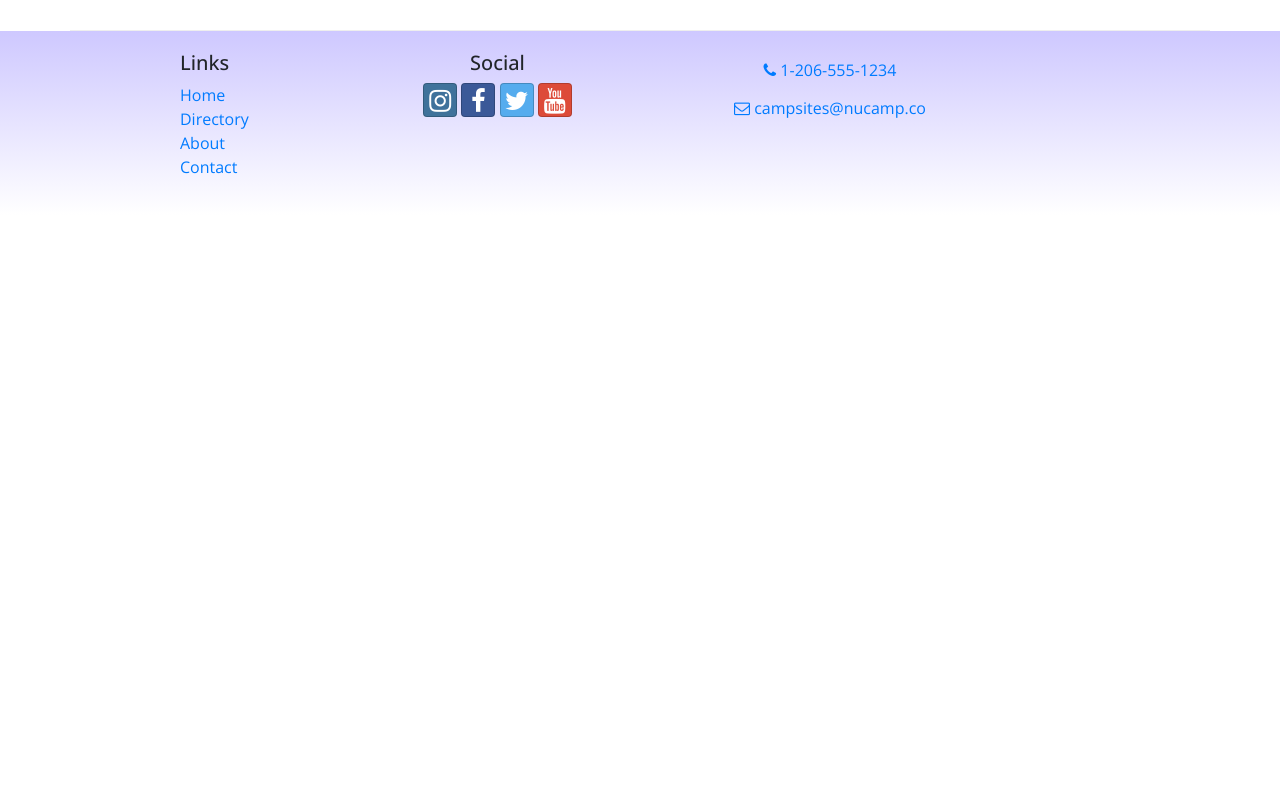
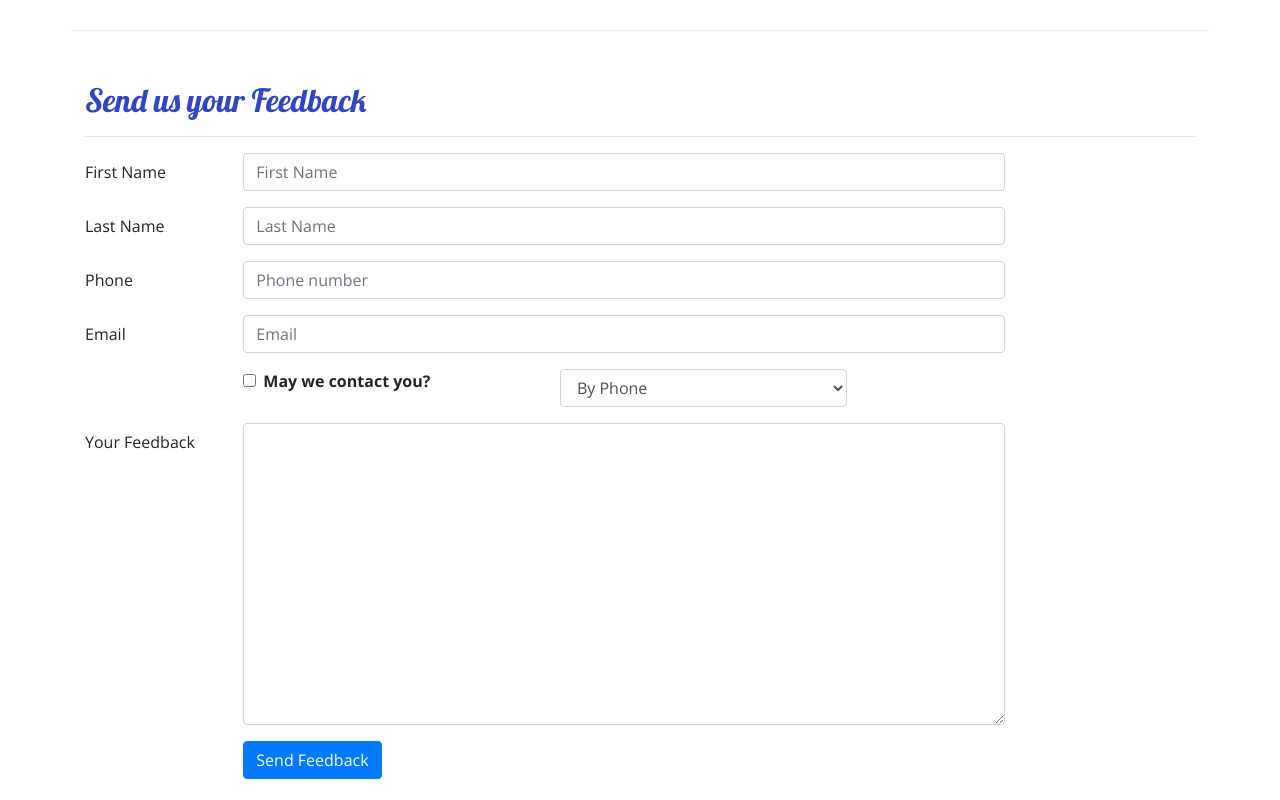
Before and after one commit to chukwunma/React-Apps, a React (Create React App) app: page /contactus in a window 1280 px wide. Shown: the part 520-1320 px from the top of the page. Before the commit the page ends 800 px from the top, so only its background shows below. Built offline with nearby package versions, Linux system fonts and the light colour scheme.

Commit message:
Controlled Forms

```diff
--- /dev/null
+++ b/src/components/AboutComponent.js
@@ -0,0 +1,99 @@
+
+
+import React from 'react';
+import { Breadcrumb, BreadcrumbItem, Card, CardBody, CardHeader, Media } from 'reactstrap';
+import { Link } from 'react-router-dom';
+
+// RenderPartner Component
+function RenderPartner ({partner}) {
+    if (partner) {
+        return (
+<React.Fragment>
+    <Media object src = {partner.image} alt = {partner.name} width = "150" />
+    <Media body className ="ml-5 mb-4">
+<Media heading >{partner.name}</Media>
+{partner.description}
+    </Media>
+</React.Fragment>
+        );
+    }
+    return (
+<div>
+
+</div>
+    );
+}
+
+function About(props) {
+
+    const partners = props.partners.map(partner => {
+        return (
+            <Media tag="li" key={partner.id}>
+                <RenderPartner partner={partner} />
+            </Media>
+        );
+    });
+
+    return (
+        <div className="container">
+            <div className="row">
+                <div className="col">
+                    <Breadcrumb>
+                        <BreadcrumbItem><Link to="/home">Home</Link></BreadcrumbItem>
+                        <BreadcrumbItem active>About Us</BreadcrumbItem>
+                    </Breadcrumb>
+                    <h2>About Us</h2>
+                    <hr />
+                </div>
+            </div>
+            <div className="row row-content">
+                <div className="col-sm-6">
+                    <h3>Our Mission</h3>
+                    <p>We present a curated database of the best campsites in the vast woods and backcountry of the World Wide Web Wilderness. We increase access to adventure for the public while promoting safe and respectful use of resources. The expert wilderness trekkers on our staff personally verify each campsite to make sure that they are up to our standards. We also present a platform for campers to share reviews on campsites they have visited with each other.</p>
+                </div>
+                <div className="col-sm-6">
+                    <Card>
+                        <CardHeader className="bg-primary text-white"><h3>Facts At a Glance</h3></CardHeader>
+                        <CardBody>
+                            <dl className="row">
+                                <dt className="col-6">Founded</dt>
+                                <dd className="col-6">February 3, 2016</dd>
+                                <dt className="col-6">No. of Campsites in 2019</dt>
+                                <dd className="col-6">563</dd>
+                                <dt className="col-6">No. of Reviews in 2019</dt>
+                                <dd className="col-6">4388</dd>
+                                <dt className="col-6">Employees</dt>
+                                <dd className="col-6">42</dd>
+                            </dl>
+                        </CardBody>
+                    </Card>
+                </div>
+                <div className="col">
+                    <Card className="bg-light mt-3">
+                        <CardBody>
+                            <blockquote className="blockquote">
+                                <p className="mb-0">I will not follow where the path may lead, but I will go where there is no path, and I will leave a trail.</p>
+                                <footer className="blockquote-footer">Muriel Strode,{' '}
+                                    <cite title="Source Title">"Wind-Wafted Wild Flowers" -
+                                    The Open Court, 1903</cite>
+                                </footer>
+                            </blockquote>
+                        </CardBody>
+                    </Card>
+                </div>
+            </div>
+            <div className="row row-content">
+                <div className="col-12">
+                    <h3>Community Partners</h3>
+                </div>
+                <div className="col mt-4">
+                    <Media list>
+                        {partners}
+                    </Media>
+                </div>
+            </div>
+        </div>
+    );
+}
+
+export default About;
--- a/src/components/ContactComponent.js
+++ b/src/components/ContactComponent.js
@@ -1,8 +1,44 @@
-import React from 'react';
-import { Breadcrumb, BreadcrumbItem } from 'reactstrap';
+import React, {Component}from 'react';
+import { Breadcrumb, BreadcrumbItem,
+    Button, Form, FormGroup, Label, Input, Col } from 'reactstrap';
 import { Link } from 'react-router-dom';
+import { render } from '@testing-library/react';
 
-function Contact(props) {
+class  Contact extends Component {
+    constructor(props) {
+        super(props);
+
+        this.state = {
+            firstName: '',
+            lastName: '',
+            phoneNum: '',
+            email: '',
+            agree: false,
+            contactType: 'By Phone',
+            feedback: ''
+        };
+
+        this.handleInputChange = this.handleInputChange.bind(this);
+        this.handleSubmit = this.handleSubmit.bind(this);
+    }
+
+    handleInputChange(event) {
+        const target = event.target;
+        const name = target.name;
+        const value = target.type === 'checkbox' ? target.checked : target.value;
+
+        this.setState({
+            [name]: value
+        });
+    }
+
+    handleSubmit(event) {
+        console.log('Current state is: ' + JSON.stringify(this.state));
+        alert('Current state is: ' + JSON.stringify(this.state));
+        event.preventDefault();
+    }
+render() {
+
     return (
         <div className="container">
             <div className="row">
@@ -29,8 +65,95 @@
                     <a role="button" className="btn btn-link" href="mailto:fakeemail@fakeemail.co"><i className="fa fa-envelope-o" /> campsites@nucamp.co</a>
                 </div>
             </div>
+            <div className="row row-content">
+                    <div className="col-12">
+                        <h2>Send us your Feedback</h2>
+                        <hr />
+                    </div>
+                    <div className="col-md-10">
+                        <Form onSubmit={this.handleSubmit}>
+                            <FormGroup row>
+                                <Label htmlFor="firstName" md={2}>First Name</Label>
+                                <Col md={10}>
+                                    <Input type="text" id="firstName" name="firstName"
+                                        placeholder="First Name"
+                                        value={this.state.firstName}
+                                        onChange={this.handleInputChange} />
+                                </Col>
+                            </FormGroup>
+                            <FormGroup row>
+                                <Label htmlFor="lastName" md={2}>Last Name</Label>
+                                <Col md={10}>
+                                    <Input type="text" id="lastName" name="lastName"
+                                        placeholder="Last Name"
+                                        value={this.state.lastName}
+                                        onChange={this.handleInputChange} />
+                                </Col>
+                            </FormGroup>
+                            <FormGroup row>
+                                <Label htmlFor="phoneNum" md={2}>Phone</Label>
+                                <Col md={10}>
+                                    <Input type="tel" id="phoneNum" name="phoneNum"
+                                        placeholder="Phone number"
+                                        value={this.state.phoneNum}
+                                        onChange={this.handleInputChange} />
+                                </Col>
+                            </FormGroup>
+                            <FormGroup row>
+                                <Label htmlFor="email" md={2}>Email</Label>
+                                <Col md={10}>
+                                    <Input type="email" id="email" name="email"
+                                        placeholder="Email"
+                                        value={this.state.email}
+                                        onChange={this.handleInputChange} />
+                                </Col>
+                            </FormGroup>
+                            <FormGroup row>
+                                <Col md={{size: 4, offset: 2}}>
+                                    <FormGroup check>
+                                        <Label check>
+                                            <Input type="checkbox"
+                                                name="agree"
+                                                checked={this.state.agree}
+                                                onChange={this.handleInputChange} /> {' '}
+                                            <strong>May we contact you?</strong>
+                                        </Label>
+                                    </FormGroup>
+                                </Col>
+                                <Col md={4}>
+                                    <Input type="select" name="contactType"
+                                            value={this.state.contactType}
+                                            onChange={this.handleInputChange}>
+                                        <option>By Phone</option>
+                                        <option>By Email</option>
+                                    </Input>
+                                </Col>
+                            </FormGroup>
+                            <FormGroup row>
+                                <Label htmlFor="feedback" md={2}>Your Feedback</Label>
+                                <Col md={10}>
+                                    <Input type="textarea" id="feedback" name="feedback"
+                                        rows="12"
+                                        value={this.state.feedback}
+                                        onChange={this.handleInputChange}></Input>
+                                </Col>
+                            </FormGroup>
+                            <FormGroup row>
+                                <Col md={{size: 10, offset: 2}}>
+                                    <Button type="submit" color="primary">
+                                        Send Feedback
+                                    </Button>
+                                </Col>
+                            </FormGroup>
+                        </Form>
+                    </div>
+                </div>
         </div>
+
+
     );
 }
 
+}
+
 export default Contact;
--- a/src/components/MainComponent.js
+++ b/src/components/MainComponent.js
@@ -5,6 +5,7 @@
 import CampsiteInfo from './CampsiteInfoComponent';
 import Home from './HomeComponent';
 import Contact from './ContactComponent';
+import About from './AboutComponent';
 import { Switch, Route, Redirect } from 'react-router-dom';
 import { CAMPSITES } from '../shared/campsites';
 import { COMMENTS } from '../shared/comments';
@@ -53,6 +54,7 @@
                     <Route exact path='/directory' render={() => <Directory campsites={this.state.campsites} />} />
                     <Route path='/directory/:campsiteId' component={CampsiteWithId} />
                     <Route exact path='/contactus' component={Contact} />
+                    <Route exact path='/aboutus' render={() => <About partners={this.state.partners} />} />
                     <Redirect to='/home' />
                 </Switch>
                 <Footer />
```
